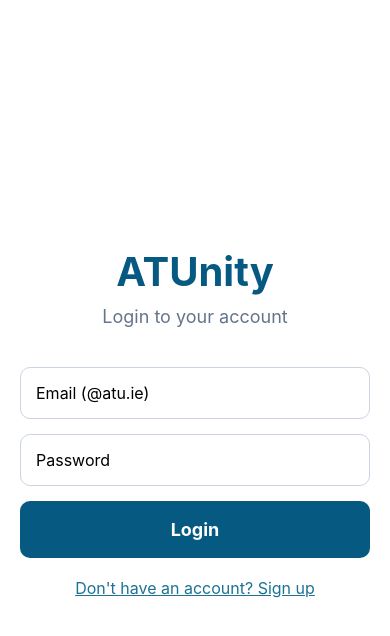
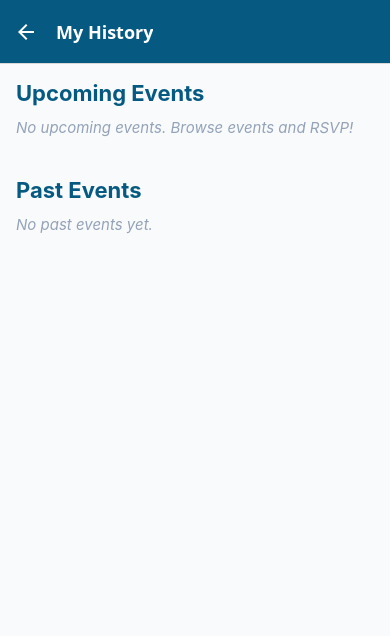
Before and after one commit to EthanMackD/atunity-mobile-app, a React Native app: screen /History in a window 390 px wide. Shown: the top 636 px of the page. Built offline with nearby package versions, Linux system fonts and the light colour scheme.

Commit message:
US-17: add history screen, profile button, and navigation

```diff
--- a/App.js
+++ b/App.js
@@ -8,6 +8,7 @@ import SignupScreen from './src/screens/SignupScreen';
 import EventsListScreen from './src/screens/EventsListScreen';
 import EventDetailsScreen from './src/screens/EventDetailsScreen';
 import ProfileScreen from './src/screens/ProfileScreen';
+import HistoryScreen from './src/screens/HistoryScreen';
 
 const Stack = createStackNavigator();
 
@@ -54,6 +55,11 @@ export default function App() {
           component={ProfileScreen}
           options={{ title: 'My Profile' }}
         />
+        <Stack.Screen
+          name="History"
+          component={HistoryScreen}
+          options={{ title: 'My History' }}
+        />
       </Stack.Navigator>
     </NavigationContainer>
   );
--- /dev/null
+++ b/src/screens/HistoryScreen.js
@@ -0,0 +1,112 @@
+import React, { useState, useEffect } from 'react';
+import {
+  View, Text, ScrollView, TouchableOpacity,
+  StyleSheet, ActivityIndicator
+} from 'react-native';
+import AsyncStorage from '@react-native-async-storage/async-storage';
+import Constants from 'expo-constants';
+import { Platform } from 'react-native';
+
+const getApiUrl = () => {
+  if (Platform.OS === 'web') return 'http://localhost:3000/api';
+  const debuggerHost = Constants.expoConfig?.hostUri || Constants.manifest?.debuggerHost;
+  if (debuggerHost) {
+    const ip = debuggerHost.split(':')[0];
+    return `http://${ip}:3000/api`;
+  }
+  return 'http://localhost:3000/api';
+};
+
+const API_URL = getApiUrl();
+
+export default function HistoryScreen({ navigation }) {
+  const [upcoming, setUpcoming] = useState([]);
+  const [past, setPast] = useState([]);
+  const [loading, setLoading] = useState(true);
+
+  useEffect(() => {
+    fetchHistory();
+  }, []);
+
+  const fetchHistory = async () => {
+    try {
+      const token = await AsyncStorage.getItem('token');
+      if (!token) return;
+      const response = await fetch(`${API_URL}/events/my/history`, {
+        headers: { 'Authorization': `Bearer ${token}` },
+      });
+      const data = await response.json();
+      if (data.success) {
+        setUpcoming(data.upcoming);
+        setPast(data.past);
+      }
+    } catch (error) {
+      console.error('Failed to fetch history:', error);
+    } finally {
+      setLoading(false);
+    }
+  };
+
+  const formatDate = (dateString) => {
+    const date = new Date(dateString);
+    return date.toLocaleDateString('en-IE', {
+      weekday: 'short', month: 'short', day: 'numeric', year: 'numeric'
+    });
+  };
+
+  const renderEventCard = (item) => (
+    <TouchableOpacity
+      key={item.id.toString()}
+      style={styles.card}
+      onPress={() => navigation.navigate('EventDetails', { eventId: item.id })}
+    >
+      <Text style={styles.cardTitle}>{item.title}</Text>
+      <Text style={styles.cardInfo}>{formatDate(item.date)} at {item.time}</Text>
+      <Text style={styles.cardLocation}>{item.location}</Text>
+    </TouchableOpacity>
+  );
+
+  if (loading) {
+    return (
+      <View style={styles.centered}>
+        <ActivityIndicator size="large" color="#065A82" />
+      </View>
+    );
+  }
+
+  return (
+    <ScrollView style={styles.container} contentContainerStyle={styles.content}>
+      <Text style={styles.sectionTitle}>Upcoming Events</Text>
+      {upcoming.length === 0 ? (
+        <Text style={styles.emptyText}>No upcoming events. Browse events and RSVP!</Text>
+      ) : (
+        upcoming.map(renderEventCard)
+      )}
+
+      <Text style={[styles.sectionTitle, { marginTop: 24 }]}>Past Events</Text>
+      {past.length === 0 ? (
+        <Text style={styles.emptyText}>No past events yet.</Text>
+      ) : (
+        past.map(renderEventCard)
+      )}
+    </ScrollView>
+  );
+}
+
+const styles = StyleSheet.create({
+  container: { flex: 1, backgroundColor: '#F8FAFC' },
+  content: { padding: 16 },
+  centered: { flex: 1, justifyContent: 'center', alignItems: 'center' },
+  sectionTitle: {
+    fontSize: 22, fontWeight: 'bold', color: '#065A82', marginBottom: 12,
+  },
+  card: {
+    backgroundColor: '#FFFFFF', borderRadius: 12, padding: 16, marginBottom: 12,
+    shadowColor: '#000', shadowOffset: { width: 0, height: 2 },
+    shadowOpacity: 0.1, shadowRadius: 4, elevation: 3,
+  },
+  cardTitle: { fontSize: 17, fontWeight: 'bold', color: '#1E293B', marginBottom: 4 },
+  cardInfo: { fontSize: 14, color: '#065A82', marginBottom: 2 },
+  cardLocation: { fontSize: 14, color: '#64748B' },
+  emptyText: { fontSize: 15, color: '#94A3B8', fontStyle: 'italic', marginBottom: 16 },
+});
--- a/src/screens/ProfileScreen.js
+++ b/src/screens/ProfileScreen.js
@@ -147,6 +147,13 @@ export default function ProfileScreen({ navigation }) {
 
       </View>
 
+      <TouchableOpacity
+        style={styles.historyButton}
+        onPress={() => navigation.navigate('History')}
+      >
+        <Text style={styles.historyButtonText}>My Event History</Text>
+      </TouchableOpacity>
+
       <TouchableOpacity style={styles.logoutButton} onPress={handleLogout}>
         <Text style={styles.logoutText}>Logout</Text>
       </TouchableOpacity>
@@ -233,5 +240,19 @@ const styles = StyleSheet.create({
     color: '#FFFFFF',
     fontSize: 16,
     fontWeight: 'bold'
-  }
+  },
+
+  historyButton: {
+    backgroundColor: '#065A82',
+    padding: 16,
+    borderRadius: 12,
+    alignItems: 'center',
+    marginBottom: 12,
+  },
+
+  historyButtonText: {
+    color: '#FFFFFF',
+    fontSize: 16,
+    fontWeight: 'bold',
+  },
 });
```
